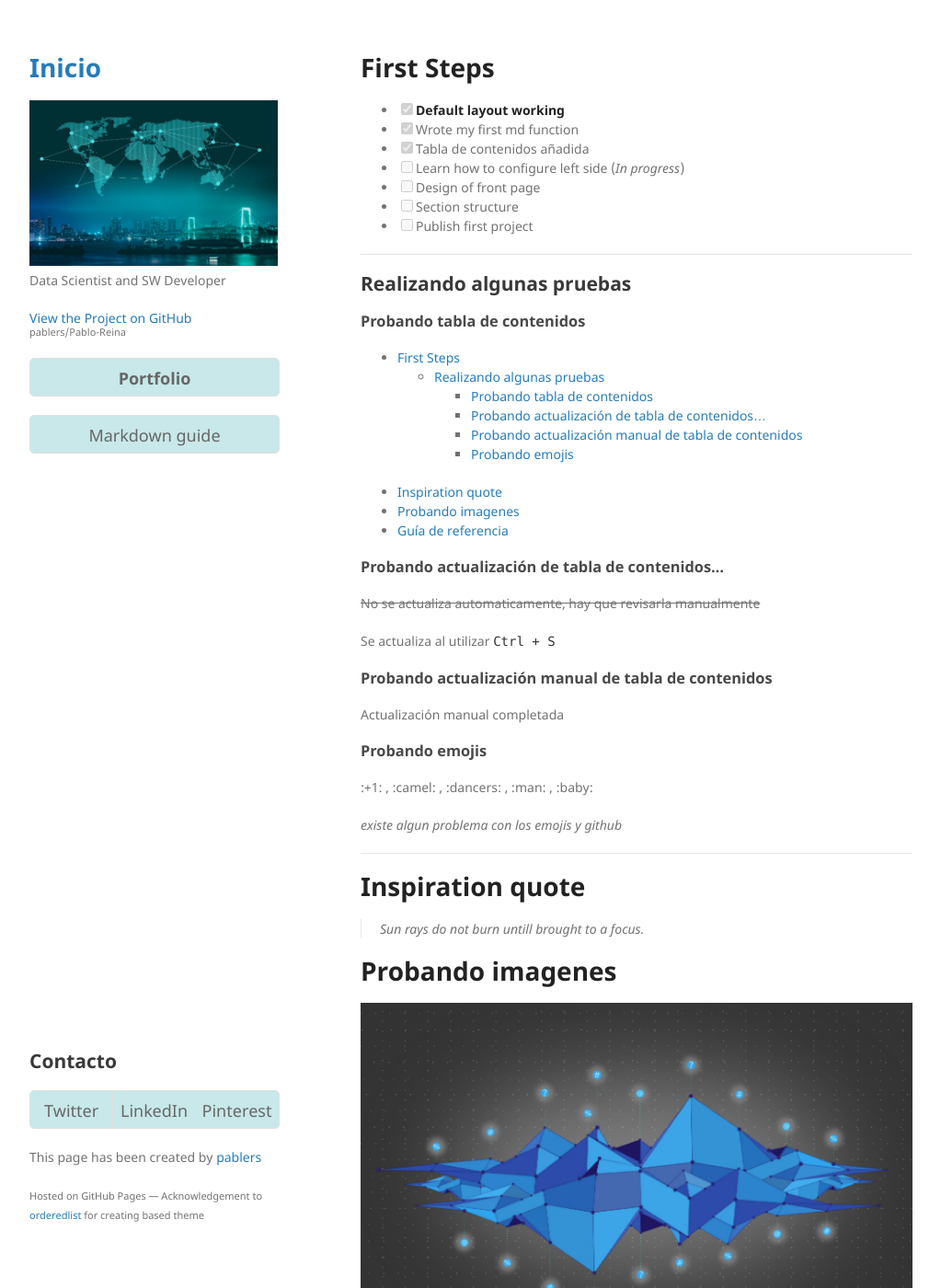
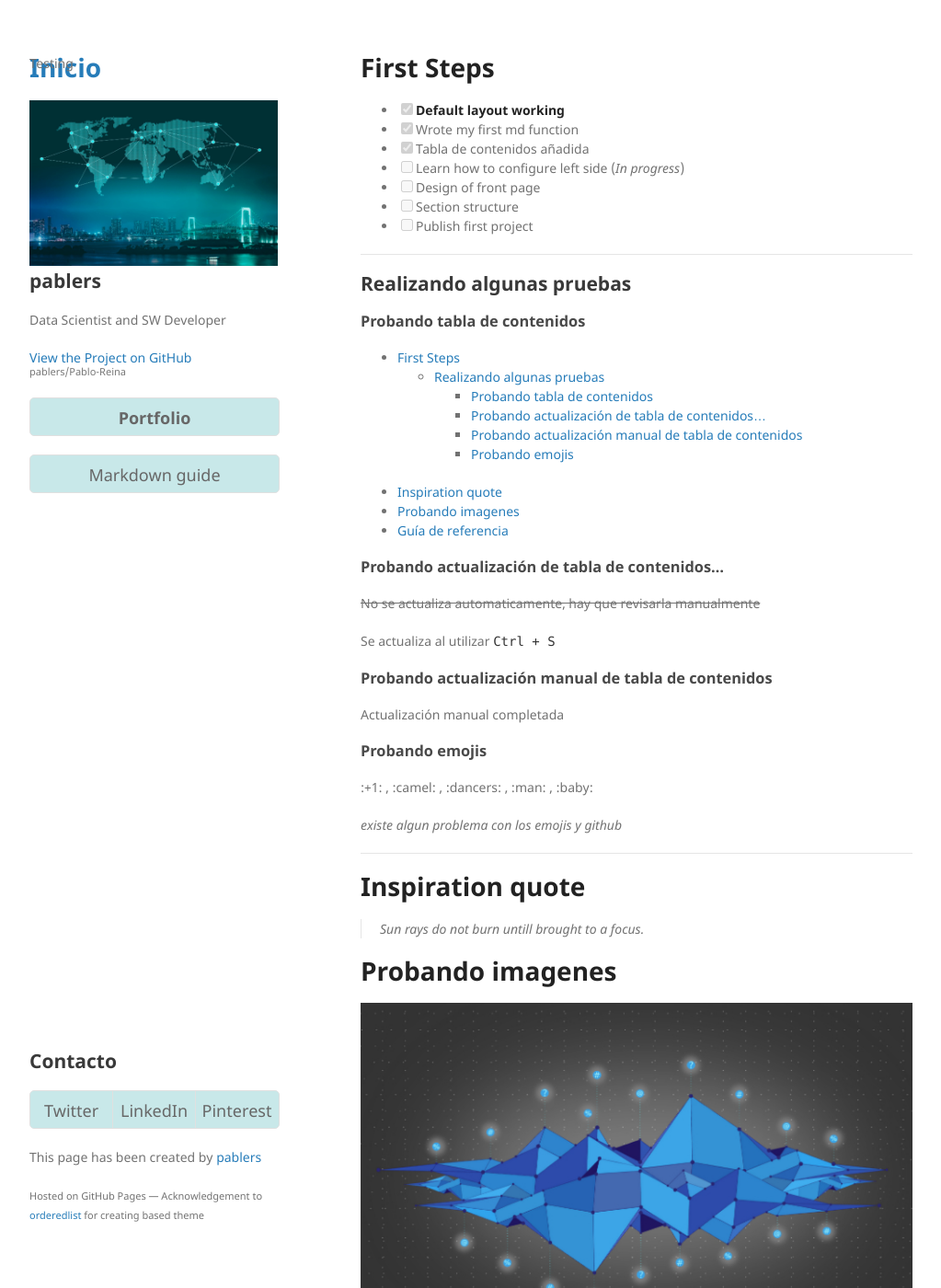
Before and after one commit to pablers/Pablo-Reina, a Jekyll site: the page built from index.md, in a window 1280 px wide and 1400 px high. Shown: the whole window at 92% size, without its empty margins (128-1151 px from the left). Built offline with Jekyll 4.4.1, drawn with Linux system fonts in a browser that asks for light colours; our own code applies the rules of GitHub Pages for plain Markdown files.

Commit message:
testing nav

```diff
--- a/_layouts/default.html
+++ b/_layouts/default.html
@@ -19,10 +19,8 @@
         {% if site.logo %}
           <img src="{{site.logo | relative_url}}" alt="Logo" />
         {% endif %}
-        {% comment %} {% if site.logo %}
-          <img src="{{ site.baseurl }}/logo.jpg" class="fit image">
-        {% endif %} {% endcomment %}
 
+        <h2><p>{{ site.name | default: site.github.owner_name }}</p></h2>
         <p>{{ site.description | default: site.github.project_tagline }}</p>
 
         {% if site.github.is_project_page %}
@@ -49,6 +47,11 @@
         </ul>
         {% endif %}
       </header>
+
+      <nav>
+        <p>Testing</p>
+
+      </nav>
       <section>
 
       {{ content }}
--- a/_sass/jekyll-theme-minimal.scss
+++ b/_sass/jekyll-theme-minimal.scss
@@ -107,6 +107,13 @@
 header {
   width:270px;
   float:left;
+  position:fixed;
+  -webkit-font-smoothing:subpixel-antialiased;
+}
+
+nav {
+  width:600px;
+  float:right;
   position:fixed;
   -webkit-font-smoothing:subpixel-antialiased;
 }
```
